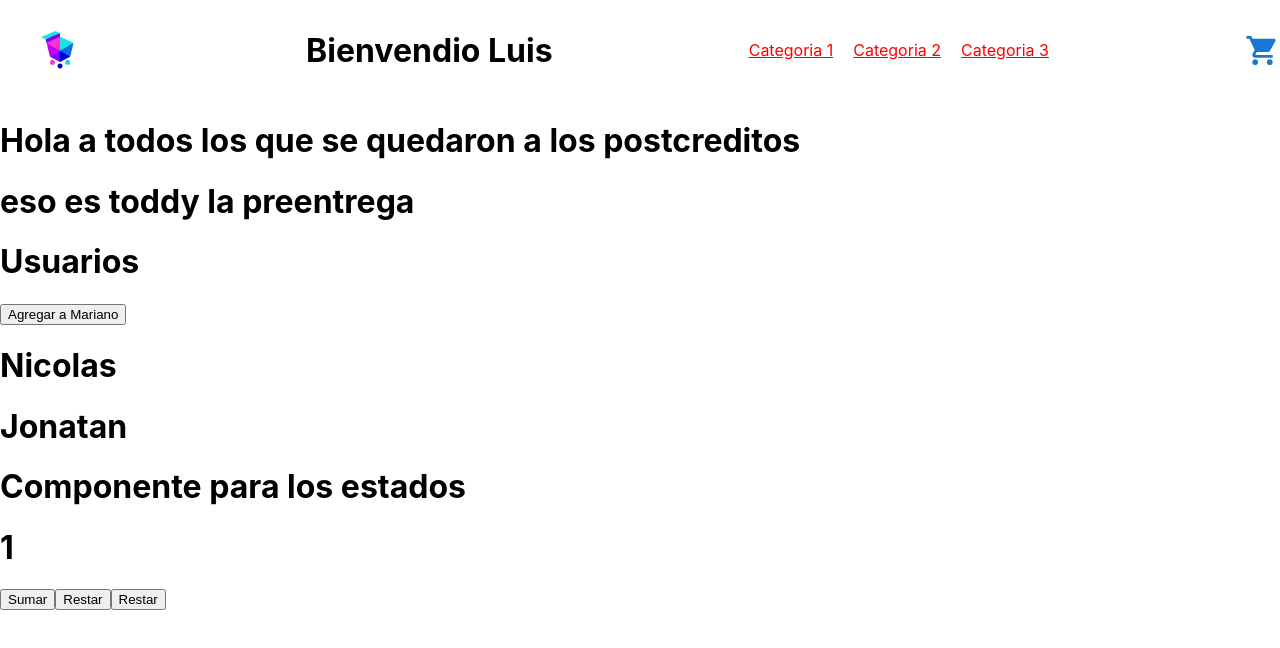
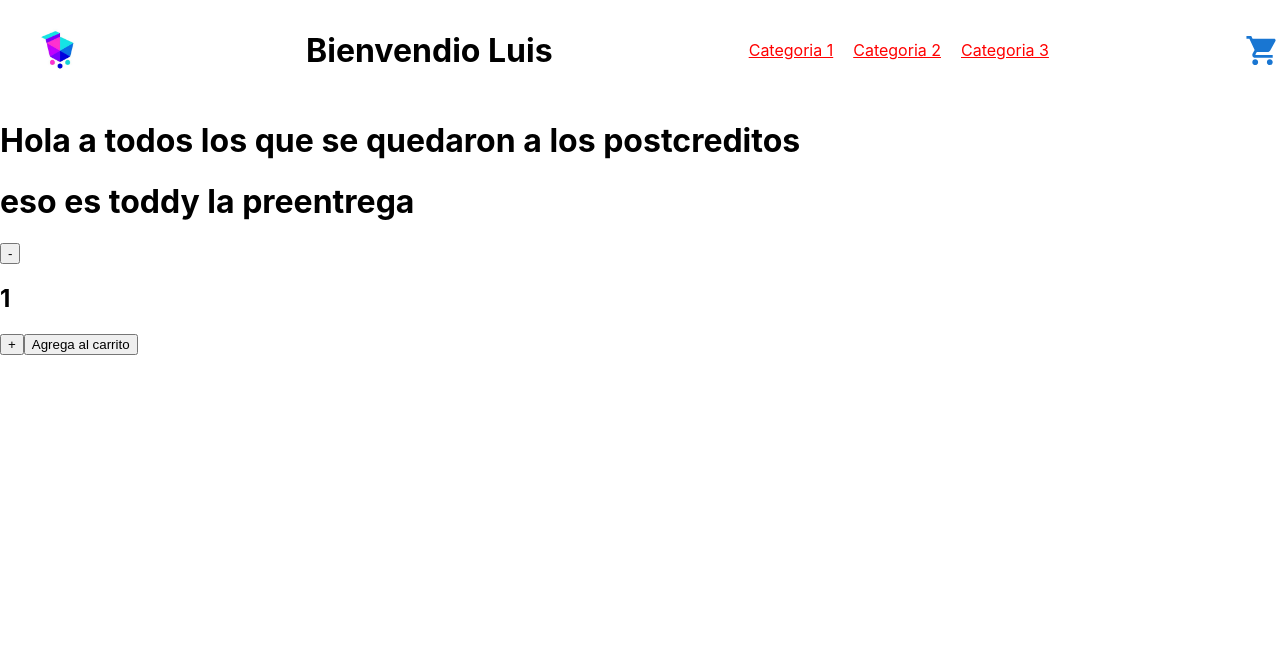
Before and after one commit to alejandromoises02/comision34770, a React (Create React App) app: page / in a window 1280 px wide. Shown: the top 648 px of the page. Built offline with nearby package versions, Linux system fonts and the light colour scheme.

Commit message:
Props Estados

```diff
--- a/src/App.js
+++ b/src/App.js
@@ -17,8 +17,6 @@ const App = () => {
     <>
       <Navbar nombreUsuario={nombre} apellidoUsuario="Fernandez" />
       <ItemListContainer greeting={mensaje} mansaje="eso es toddy la preentrega"/>
-      <Usuarios />
-      <ComponenteEstados stock={5} initial={1} onAdd={onAdd}/>
     </>
   );
 };
--- /dev/null
+++ b/src/Components/ItemCount/ItemCount.js
@@ -0,0 +1,31 @@
+import React, { useState } from "react";
+
+const ItemCount = ({ stock, initial, onAdd }) => {
+  const [count, setCount] = useState(initial);
+
+  const subtract = () => {
+    if (count > 1) {
+      setCount(count - 1);
+    }
+  };
+
+  const add = () => {
+    if (count < stock) {
+      setCount(count + 1);
+    }
+  };
+
+
+  return (
+    <div>
+      <button onClick={subtract}>-</button>
+      <h2>{count}</h2>
+      <button onClick={add}>+</button>
+      <button disabled={stock === 0} onClick={()=>onAdd(count)}>
+        <span>{stock === 0 ? 'No tenemos stock' : 'Agrega al carrito'}</span>
+      </button>
+    </div>
+  );
+};
+
+export default ItemCount;
--- a/src/Containers/ItemListContainer.js
+++ b/src/Containers/ItemListContainer.js
@@ -1,10 +1,17 @@
 import React from "react";
+import ItemCount  from "../Components/ItemCount/ItemCount";
 
 export const ItemListContainer = ({ greeting, mansaje }) => {
+
+  const onAdd = (count) => {
+    console.log(`El usuaro quiere agregar ${count} productos`);
+  };
+
   return (
     <>
       <h1>{greeting}</h1>
       <h1>{mansaje}</h1>
+      <ItemCount stock={10} initial={1} onAdd={onAdd}/>
     </>
   );
 };
```
